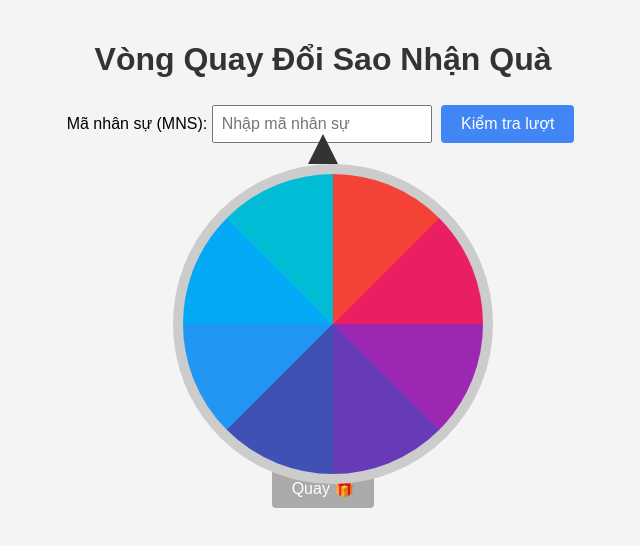
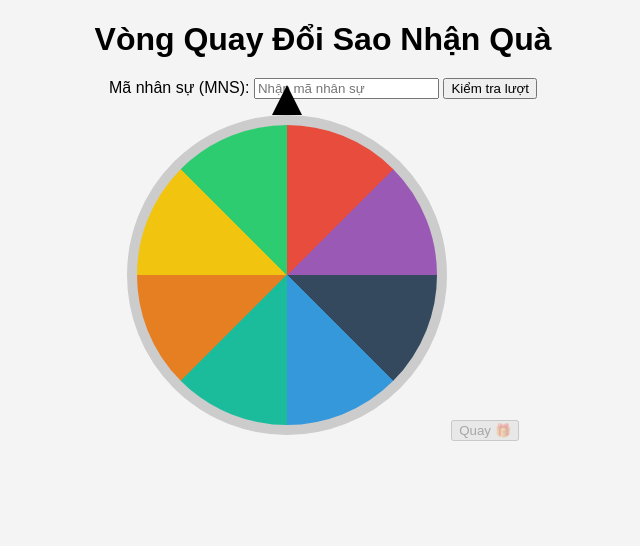
Before and after one commit to Ngoctrainer/vong-quay-trung-thuong, a plain HTML site: page index.html in a window 1280 px wide. Shown: the whole page, without its empty margins (317-957 px from the left). Drawn offline with Linux system fonts and the light colour scheme.

Commit message:
Update style.css

```diff
--- a/style.css
+++ b/style.css
@@ -1,64 +1,16 @@
 body {
-  font-family: Arial, sans-serif;
+  font-family: sans-serif;
+  text-align: center;
   background: #f4f4f4;
-  margin: 0;
-  padding: 20px;
-  text-align: center;
 }
 
 h1 {
-  color: #333;
-}
-
-.user-input {
   margin-bottom: 20px;
-}
-
-input[type="text"] {
-  padding: 8px;
-  font-size: 16px;
-  width: 200px;
-}
-
-button {
-  padding: 10px 20px;
-  font-size: 16px;
-  background-color: #4285F4;
-  color: #fff;
-  border: none;
-  border-radius: 4px;
-  cursor: pointer;
-  margin: 5px;
-}
-
-button:disabled {
-  background-color: #aaa;
 }
 
 .wheel-container {
   position: relative;
-  width: 300px;
-  height: 300px;
-  margin: 0 auto;
-}
-
-#wheel {
-  width: 100%;
-  height: 100%;
-  border: 10px solid #ccc;
-  border-radius: 50%;
-  background: conic-gradient(
-    #f44336 0deg 45deg,
-    #e91e63 45deg 90deg,
-    #9c27b0 90deg 135deg,
-    #673ab7 135deg 180deg,
-    #3f51b5 180deg 225deg,
-    #2196f3 225deg 270deg,
-    #03a9f4 270deg 315deg,
-    #00bcd4 315deg 360deg
-  );
-  transition: transform 4s cubic-bezier(0.33, 1, 0.68, 1);
-  position: relative;
+  display: inline-block;
 }
 
 .pointer {
@@ -66,10 +18,29 @@ button:disabled {
   height: 0;
   border-left: 15px solid transparent;
   border-right: 15px solid transparent;
-  border-bottom: 30px solid #333;
+  border-bottom: 30px solid black;
   position: absolute;
   top: -30px;
   left: calc(50% - 15px);
+}
+
+.wheel {
+  width: 300px;
+  height: 300px;
+  border-radius: 50%;
+  border: 10px solid #ccc;
+  position: relative;
+  transition: transform 4s cubic-bezier(0.33, 1, 0.68, 1);
+  background: conic-gradient(
+    #e74c3c 0 45deg,
+    #9b59b6 45deg 90deg,
+    #34495e 90deg 135deg,
+    #3498db 135deg 180deg,
+    #1abc9c 180deg 225deg,
+    #e67e22 225deg 270deg,
+    #f1c40f 270deg 315deg,
+    #2ecc71 315deg 360deg
+  );
 }
 
 .label {
@@ -81,4 +52,5 @@ button:disabled {
   font-weight: bold;
   color: #fff;
   pointer-events: none;
+  text-shadow: 1px 1px 2px #000;
 }
```
